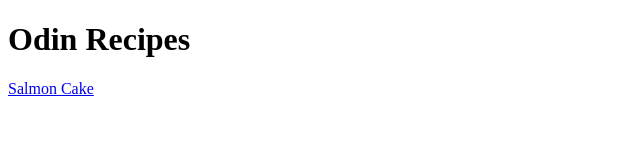
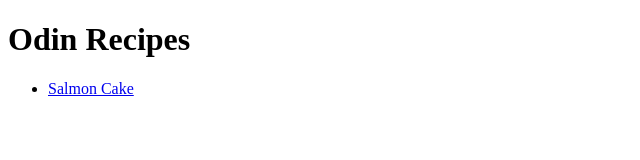
Before and after one commit to adelekewest/odin-recipes, a plain HTML site: page index.html in a window 1280 px wide. Shown: the full height of the page, 0-640 px from the left. Drawn offline with Linux system fonts and the light colour scheme.

Commit message:
Added a new link and listed the links Added a new recipe page to the project

```diff
--- a/index.html
+++ b/index.html
@@ -8,6 +8,8 @@
 </head>
 <body>
     <h1>Odin Recipes</h1>
-    <a href="./recipes/salmon-cake.html">Salmon Cake</a>
+    <ul>
+   <li><a href="./recipes/salmon-cake.html">Salmon Cake</a></li>
+    </ul>
 </body>
 </html>
```
Also changed, not shown: recipes/tuna-salad.html (added).
